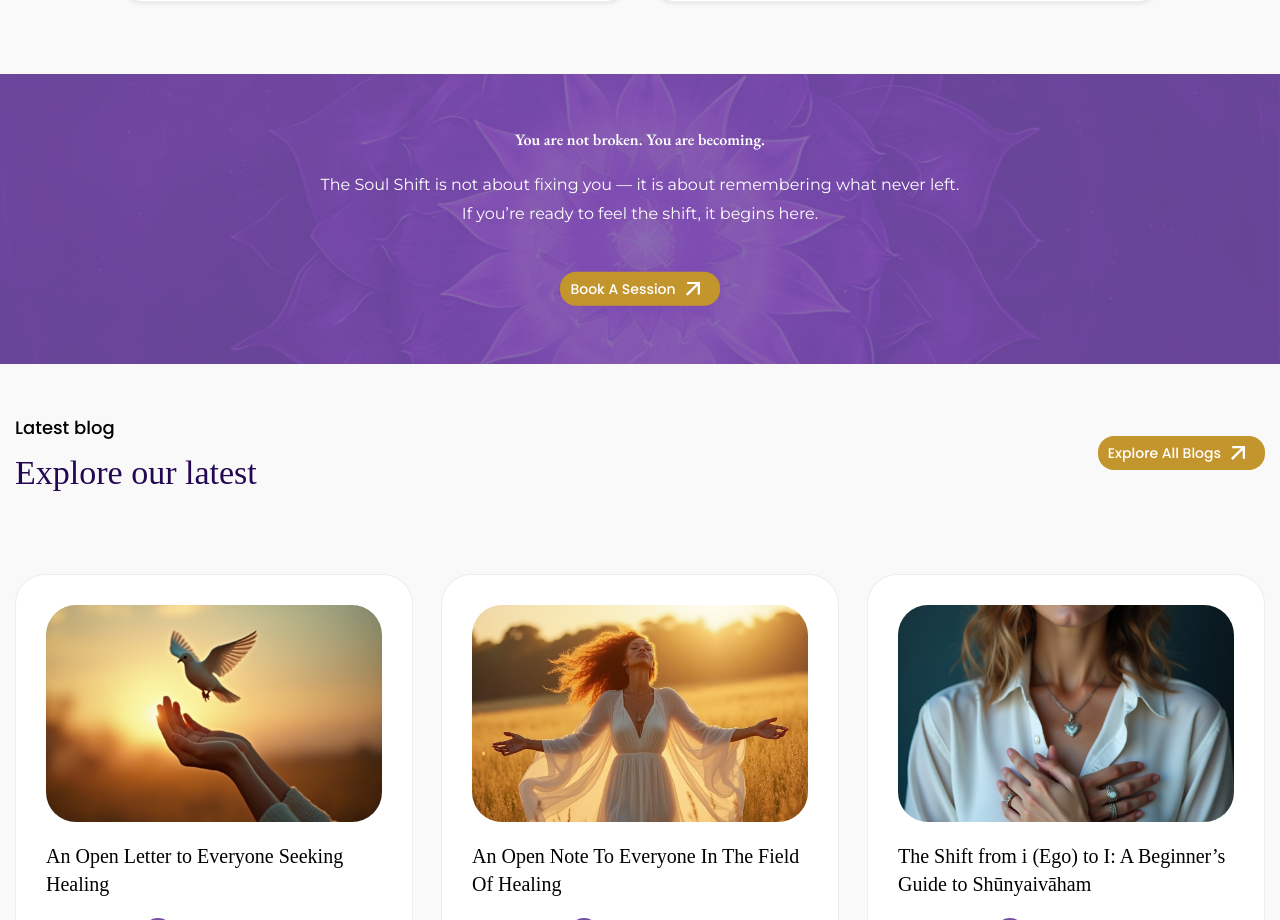
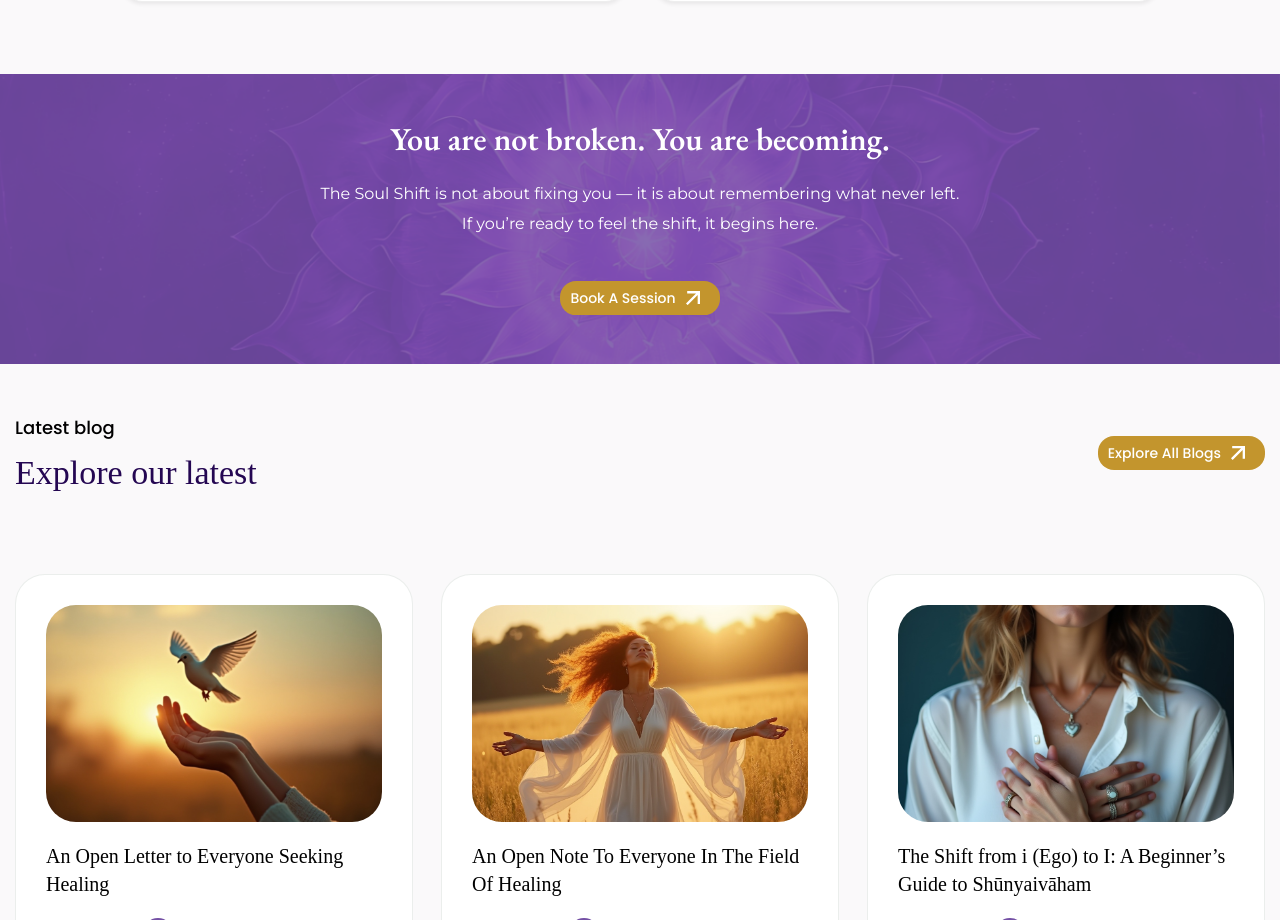
Before and after one commit to ShimiyonS/the-soul-shift-shritva, a React (Create React App) app: page / in a window 1280 px wide. Shown: the part 5797-6717 px from the top of the page. Built offline with nearby package versions, Linux system fonts and the light colour scheme.

Commit message:
new update

```diff
--- a/src/pages/Home.jsx
+++ b/src/pages/Home.jsx
@@ -641,7 +641,7 @@ export const Home = () => {
                     {/* Overlay Content */}
                     <div className="col-lg-12 overlay-image-container-2">
                         <h2
-                            className=" section-text fs-6    fs-lg-1 fs-sm-6"
+                            className=" section-text fs-lg-1 fs-sm-4"
                         >
                             You are not broken. You are becoming.
                         </h2>
```
